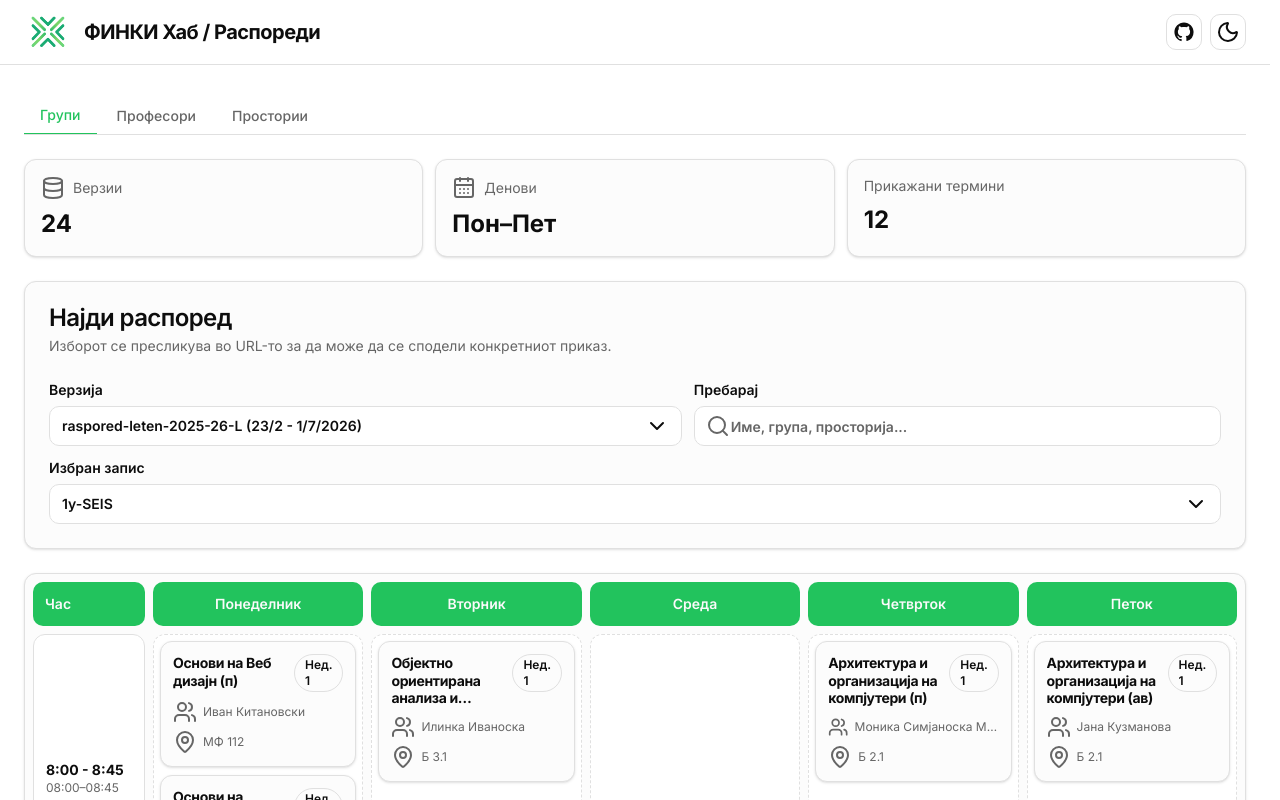
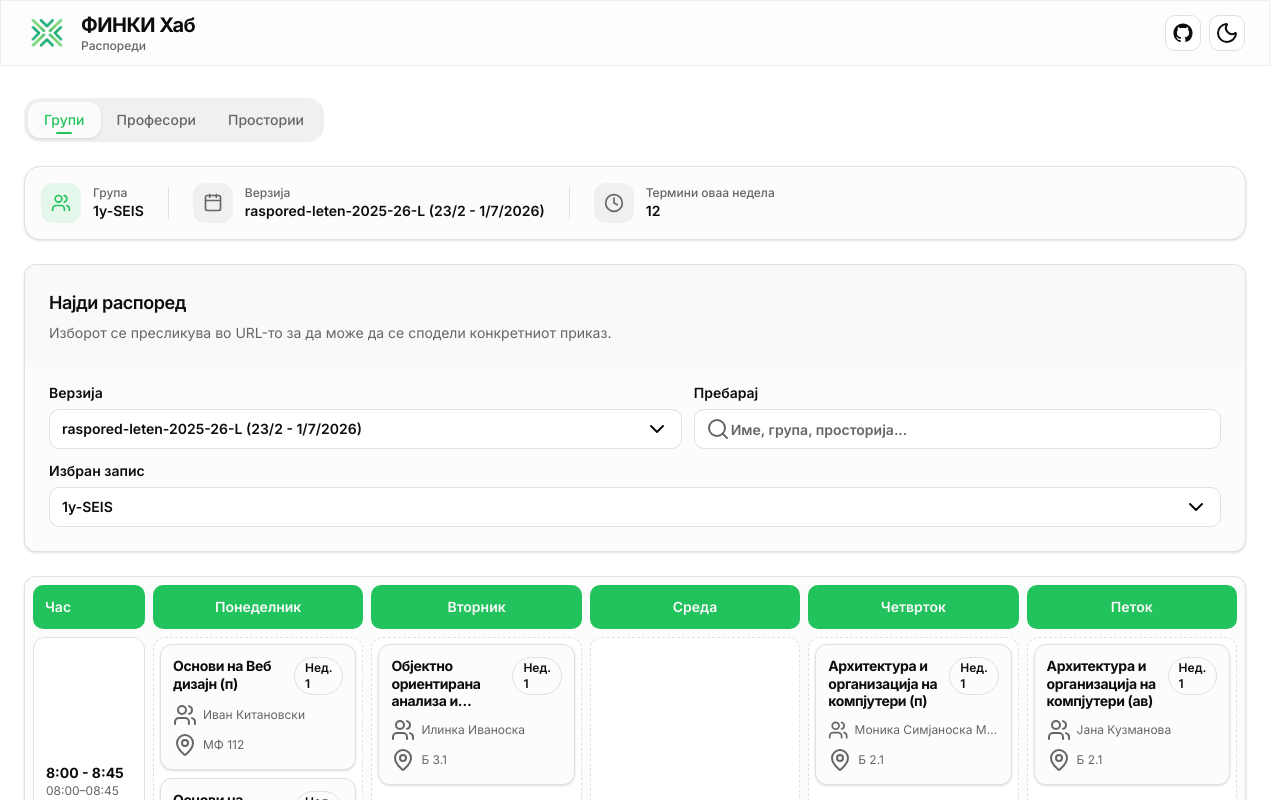
Before and after one commit to finki-hub/timetables-listing, a React (Vite) app: page / in a window 1280 px wide. Shown: the top 800 px of the page. Built offline with nearby package versions, Linux system fonts and the light colour scheme.

Commit message:
refactor(app): rework shell with sticky header, view tabs and context bar

```diff
--- a/src/App.tsx
+++ b/src/App.tsx
@@ -1,7 +1,6 @@
-import { CalendarDaysIcon, DatabaseIcon } from 'lucide-react';
-
 import type { ViewMode } from '@/lib/types';
 
+import { ContextBar } from '@/components/ContextBar';
 import { ThemeToggle } from '@/components/ThemeToggle';
 import { TimetableControls } from '@/components/TimetableControls';
 import { TimetableGrid } from '@/components/TimetableGrid';
@@ -13,17 +12,12 @@ import {
   CardTitle,
 } from '@/components/ui/card';
 import { IconLink } from '@/components/ui/icon-controls';
+import { ViewTabs } from '@/components/ViewTabs';
 import { useTimetable } from '@/hooks/use-timetable';
 import { useUrlState } from '@/hooks/use-url-state';
 
 const githubPath =
   'M12 .5C5.65.5.5 5.65.5 12c0 5.09 3.29 9.4 7.86 10.93.58.11.79-.25.79-.56 0-.28-.01-1.02-.02-2-3.2.7-3.88-1.54-3.88-1.54-.52-1.33-1.28-1.68-1.28-1.68-1.05-.72.08-.7.08-.7 1.15.08 1.76 1.18 1.76 1.18 1.03 1.76 2.7 1.25 3.36.96.1-.74.4-1.25.73-1.54-2.55-.29-5.23-1.28-5.23-5.68 0-1.25.45-2.28 1.18-3.08-.12-.29-.51-1.46.11-3.04 0 0 .96-.31 3.16 1.18.92-.26 1.9-.38 2.88-.39.98.01 1.96.13 2.88.39 2.2-1.49 3.16-1.18 3.16-1.18.62 1.58.23 2.75.11 3.04.74.8 1.18 1.83 1.18 3.08 0 4.42-2.69 5.38-5.25 5.67.41.35.78 1.05.78 2.12 0 1.53-.01 2.76-.01 3.14 0 .31.21.68.8.56A11.51 11.51 0 0 0 23.5 12C23.5 5.65 18.35.5 12 .5Z';
-
-const viewTabs: Array<{ label: string; value: ViewMode }> = [
-  { label: 'Групи', value: 'class' },
-  { label: 'Професори', value: 'teacher' },
-  { label: 'Простории', value: 'classroom' },
-];
 
 const App = () => {
   const [urlState, setUrlState] = useUrlState();
@@ -34,23 +28,28 @@ const App = () => {
     view: urlState.view,
   });
 
-  const activeVersionId = timetable.selectedVersion?.id ?? null;
   const activeEntityId = timetable.selectedEntity
     ? timetable.selectedEntity.id
     : null;
+  const activeVersionId = timetable.selectedVersion?.id ?? null;
 
   return (
     <div className="min-h-screen bg-background">
-      <header className="border-b">
+      <header className="glass sticky top-0 z-50 border-b">
         <div className="container mx-auto flex h-14 items-center gap-3 sm:h-16">
           <img
             alt="ФИНКИ Хаб"
-            className="h-12 w-12 object-contain"
+            className="h-10 w-10 object-contain sm:h-11 sm:w-11"
             src="/logo.png"
           />
-          <h1 className="min-w-0 flex-1 text-base font-bold leading-tight tracking-tight sm:text-xl">
-            ФИНКИ Хаб / Распореди
-          </h1>
+          <div className="min-w-0 flex-1">
+            <h1 className="text-base font-bold leading-tight tracking-tight sm:text-xl">
+              ФИНКИ Хаб
+            </h1>
+            <p className="hidden text-xs font-medium text-muted-foreground sm:block">
+              Распореди
+            </p>
+          </div>
           <div className="ml-auto flex shrink-0 items-center gap-2">
             <IconLink
               href="https://github.com/finki-hub/finki-hub-timetables-listing"
@@ -73,59 +72,31 @@ const App = () => {
       </header>
 
       <main className="container mx-auto py-4 sm:py-8">
-        <nav className="-mx-3 mb-4 flex gap-1 overflow-x-auto overflow-y-hidden border-b px-3 sm:mx-0 sm:mb-6 sm:px-0">
-          {viewTabs.map((tab) => (
-            <button
-              className={`whitespace-nowrap px-3 py-2 text-xs font-medium transition-colors sm:px-4 sm:text-sm ${
-                urlState.view === tab.value
-                  ? 'border-primary text-primary -mb-px border-b-2'
-                  : 'text-muted-foreground hover:text-foreground'
-              }`}
-              key={tab.value}
-              onClick={() => {
-                setUrlState({ entityId: null, query: '', view: tab.value });
-              }}
-              type="button"
-            >
-              {tab.label}
-            </button>
-          ))}
-        </nav>
+        <div className="mb-4 sm:mb-6">
+          <ViewTabs
+            activeView={urlState.view}
+            onChange={(view: ViewMode) => {
+              setUrlState({ entityId: null, query: '', view });
+            }}
+          />
+        </div>
 
-        <section className="mb-4 grid gap-3 sm:mb-6 sm:grid-cols-3">
-          <div className="rounded-lg border bg-card p-4 shadow-sm">
-            <div className="flex items-center gap-2 text-sm text-muted-foreground">
-              <DatabaseIcon aria-hidden="true" /> Верзии
-            </div>
-            <div className="mt-2 text-2xl font-bold">
-              {timetable.versions.length}
-            </div>
-          </div>
-          <div className="rounded-lg border bg-card p-4 shadow-sm">
-            <div className="flex items-center gap-2 text-sm text-muted-foreground">
-              <CalendarDaysIcon aria-hidden="true" /> Денови
-            </div>
-            <div className="mt-2 text-2xl font-bold">Пон–Пет</div>
-          </div>
-          <div className="rounded-lg border bg-card p-4 shadow-sm">
-            <div className="text-sm text-muted-foreground">
-              Прикажани термини
-            </div>
-            <div className="mt-2 text-2xl font-bold">
-              {timetable.visibleCards.length}
-            </div>
-          </div>
-        </section>
+        <ContextBar
+          selectedEntity={timetable.selectedEntity}
+          selectedVersion={timetable.selectedVersion}
+          view={urlState.view}
+          visibleCardCount={timetable.visibleCards.length}
+        />
 
-        <Card className="overflow-hidden">
-          <CardHeader className="px-4 sm:px-6">
-            <CardTitle>Најди распоред</CardTitle>
+        <Card className="mt-4 overflow-hidden sm:mt-6">
+          <CardHeader className="bg-muted/30 px-4 sm:px-6">
+            <CardTitle className="text-lg">Најди распоред</CardTitle>
             <CardDescription>
               Изборот се пресликува во URL-то за да може да се сподели
               конкретниот приказ.
             </CardDescription>
           </CardHeader>
-          <CardContent className="px-4 pb-6 sm:px-6">
+          <CardContent className="px-4 pb-6 pt-4 sm:px-6">
             <TimetableControls
               entities={timetable.filteredEntities}
               onEntityChange={(entityId) => {
@@ -146,12 +117,14 @@ const App = () => {
         </Card>
 
         {timetable.error ? (
-          <Card className="border-destructive/40">
-            <CardHeader>
-              <CardTitle>Не може да се вчитаат податоците</CardTitle>
-              <CardDescription>{timetable.error}</CardDescription>
-            </CardHeader>
-          </Card>
+          <div className="mt-4 rounded-xl border border-destructive/30 bg-destructive/5 p-6 text-center sm:mt-6">
+            <h3 className="text-lg font-semibold text-destructive">
+              Не може да се вчитаат податоците
+            </h3>
+            <p className="mt-1 text-sm text-destructive/80">
+              {timetable.error}
+            </p>
+          </div>
         ) : null}
 
         <section className="mt-4 sm:mt-6">
```
